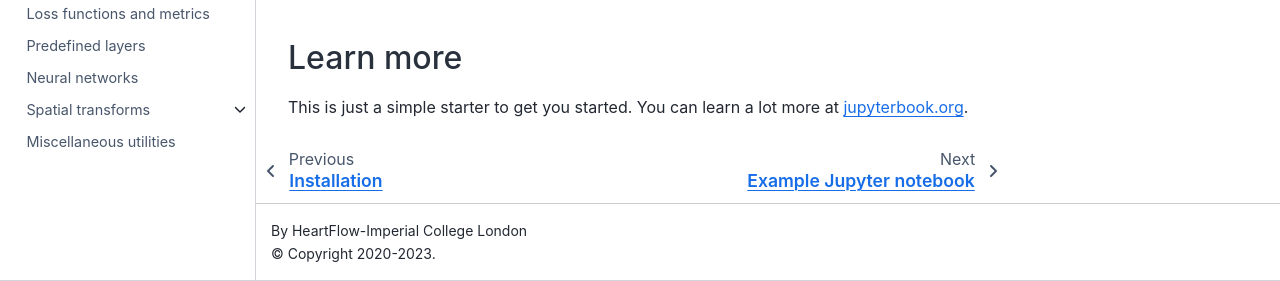
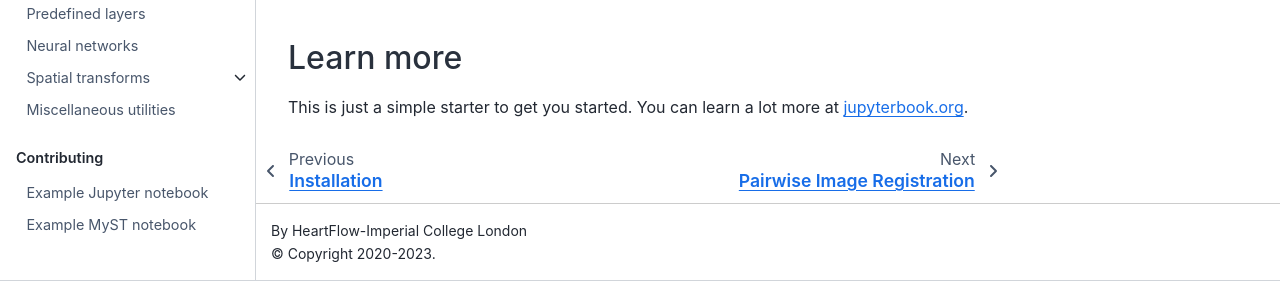
Before and after one commit to BioMedIA/deepali, a Jupyter Book: the page built from docs/basics/example-page.md, in a window 1280 px wide and 900 px high, scrolled down 693 px, cut to the strip 619-900 px from the top of the window. Built offline with Jupyter Book 1.0.4 settings and Sphinx 7.4.7 and the Sphinx Book theme 1.1.4, drawn with Linux system fonts in a browser that asks for light colours; pages that are not in the unit, such as notebooks, are missing from menus; cross-references to code outside the pages are shown as plain code; some of the changed text lies outside the part shown.

Commit message:
[docs] Add intro to pairwise image registration tutorial

```diff
--- a/docs/_toc.yml
+++ b/docs/_toc.yml
@@ -10,8 +10,7 @@ parts:
   - file: basics/example-page
 - caption: Tutorials
   chapters:
-  - file: tutorials/example-notebook
-  - file: tutorials/example-myst-notebook
+  - file: tutorials/pairwise-registration-intro
 - caption: Reference
   chapters:
   - file: reference/core/index
@@ -45,3 +44,7 @@ parts:
   - file: reference/api/deepali/networks/index
   - file: reference/api/deepali/spatial/index
   - file: reference/api/deepali/utils/index
+- caption: Contributing
+  chapters:
+  - file: tutorials/example-notebook
+  - file: tutorials/example-myst-notebook
```
Also changed, not shown: docs/tutorials/pairwise-registration-intro.ipynb (added), 1 other file.
